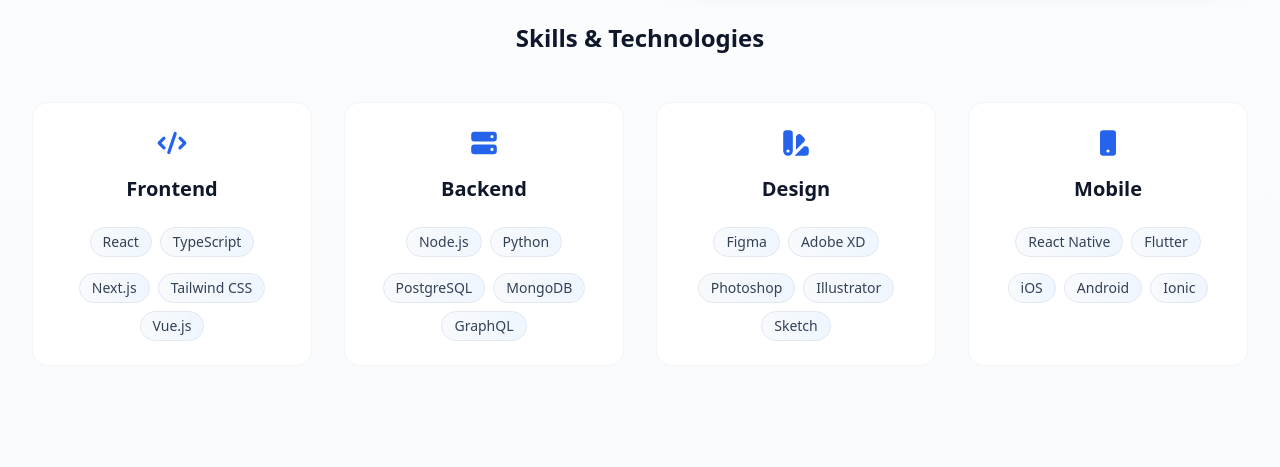
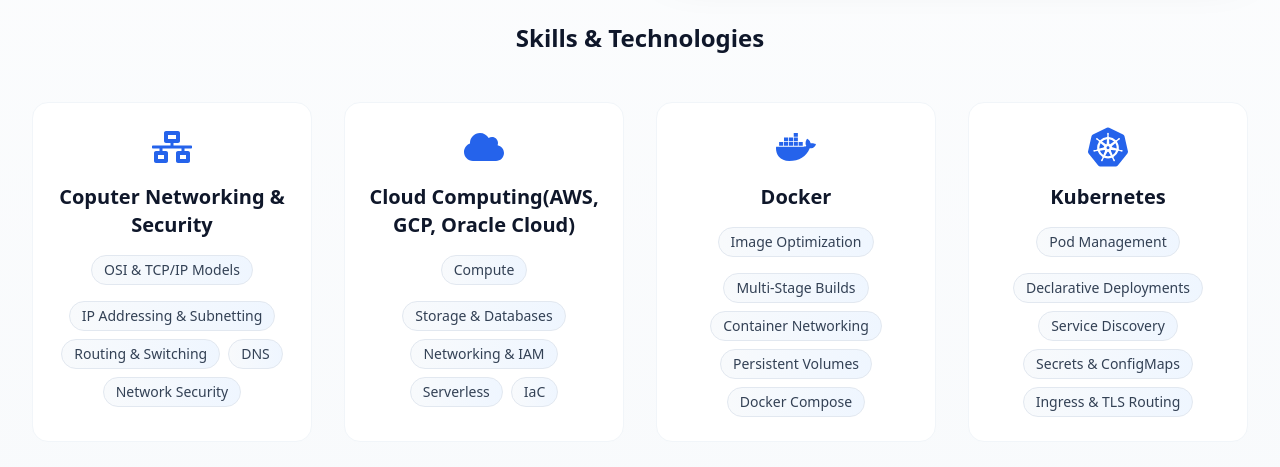
Before and after one commit to paulmaina/devops-playground, a React (Vite) app: page / in a window 1280 px wide. Shown: the part 1580-2047 px from the top of the page. Built offline with nearby package versions, Linux system fonts and the light colour scheme.

Commit message:
Update site content

```diff
--- a/src/components/About.tsx
+++ b/src/components/About.tsx
@@ -1,28 +1,29 @@
 import React from 'react';
-import { HiCode, HiColorSwatch, HiServer, HiDeviceMobile } from 'react-icons/hi';
+import {FaNetworkWired, FaCloud, FaDocker} from 'react-icons/fa';
+import { SiKubernetes } from "react-icons/si";
 import workspaceImg from '../assets/workspace.jpg'; // <-- Import your image here
 
 const About = () => {
   const skills = [
     {
-      category: 'Frontend',
-      icon: <HiCode className="h-8 w-8" />,
-      technologies: ['React', 'TypeScript', 'Next.js', 'Tailwind CSS', 'Vue.js']
+      category: 'Coputer Networking & Security',
+      icon: <FaNetworkWired className="h-10 w-10" />,
+      technologies: ['OSI & TCP/IP Models', 'IP Addressing & Subnetting', 'Routing & Switching', 'DNS', 'Network Security']
     },
     {
-      category: 'Backend',
-      icon: <HiServer className="h-8 w-8" />,
-      technologies: ['Node.js', 'Python', 'PostgreSQL', 'MongoDB', 'GraphQL']
+      category: 'Cloud Computing(AWS, GCP, Oracle Cloud)',
+      icon: <FaCloud className="h-10 w-10" />,
+      technologies: ['Compute', 'Storage & Databases', 'Networking & IAM', 'Serverless', 'IaC']
     },
     {
-      category: 'Design',
-      icon: <HiColorSwatch className="h-8 w-8" />,
-      technologies: ['Figma', 'Adobe XD', 'Photoshop', 'Illustrator', 'Sketch']
+      category: 'Docker',
+      icon: <FaDocker className="h-10 w-10" />,
+      technologies: ['Image Optimization', 'Multi-Stage Builds', 'Container Networking', 'Persistent Volumes', 'Docker Compose']
     },
     {
-      category: 'Mobile',
-      icon: <HiDeviceMobile className="h-8 w-8" />,
-      technologies: ['React Native', 'Flutter', 'iOS', 'Android', 'Ionic']
+      category: 'Kubernetes',
+      icon: <SiKubernetes className="h-10 w-10" />,
+      technologies: ['Pod Management', 'Declarative Deployments', 'Service Discovery', 'Secrets & ConfigMaps', 'Ingress & TLS Routing']
     }
   ];
 
--- a/src/components/Header.tsx
+++ b/src/components/Header.tsx
@@ -43,7 +43,7 @@ const Header = () => {
               <div className="absolute -inset-1 bg-gradient-to-r from-blue-600 to-purple-600 rounded-full opacity-20 blur-sm"></div>
             </div>
             <span className="font-bold text-xl bg-gradient-to-r from-slate-800 to-slate-600 dark:from-white dark:to-slate-300 bg-clip-text text-transparent">
-              Artifacts of Genius
+              Artifacts of Kimani
             </span>
           </div>
 
```
Also changed, not shown: 1 other file (tests, documents, lock files or other folders).
